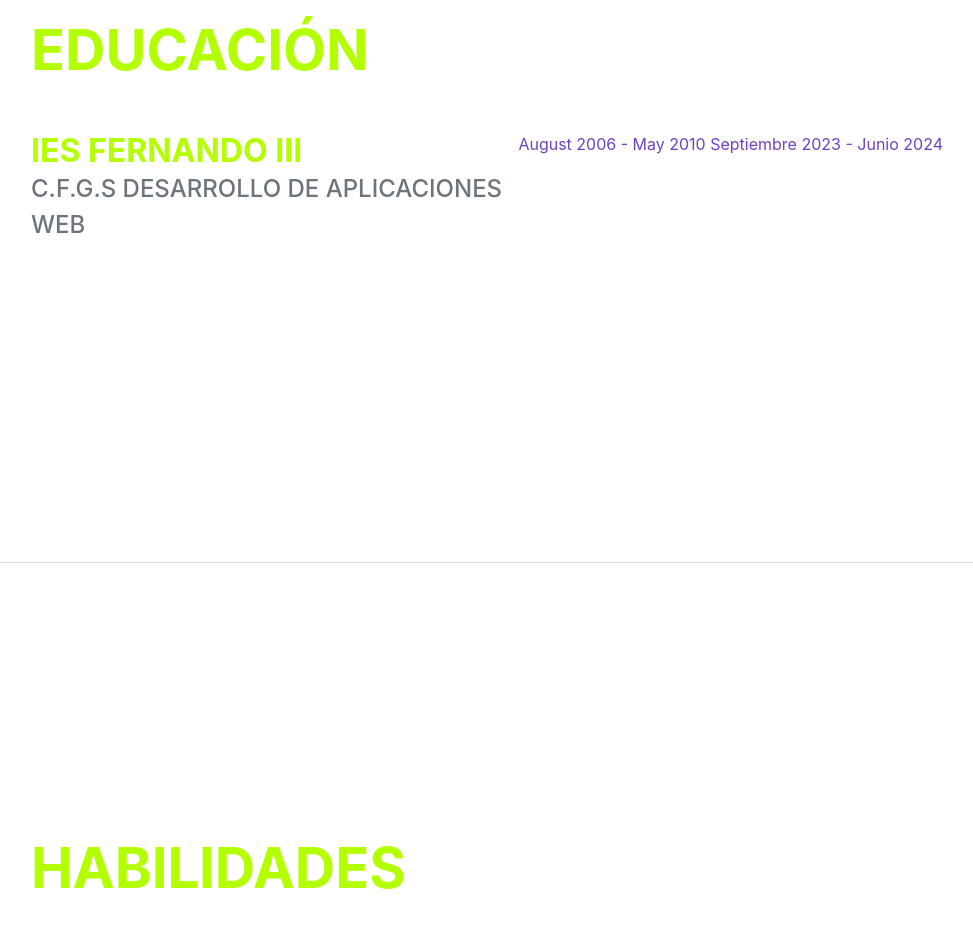
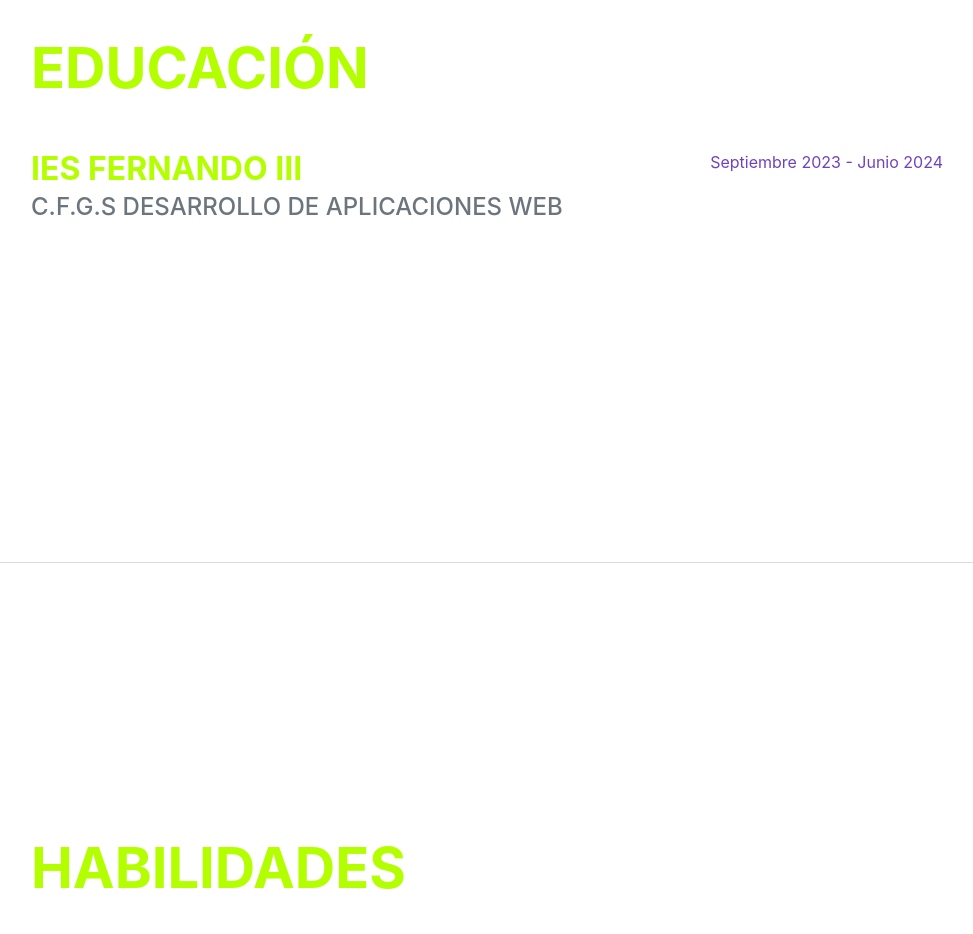
Before and after one commit to aordpeg2308/CVAOP, a plain HTML site: page index.html in a window 1280 px wide. Shown: the part 1040-1974 px from the top of the page, without its empty margins (289-1262 px from the left). Drawn offline with nearby package versions, Linux system fonts and the light colour scheme; a web font is replaced by a local one.

Commit message:
Update index.html

```diff
--- a/index.html
+++ b/index.html
@@ -68,9 +68,9 @@
                             <div class="subheading mb-3">C.F.G.S Desarrollo de Aplicaciones Web</div>
 
                         </div>
-                            <div class="flex-shrink-0"><span class="text-primary">August 2006 - May 2010</span>
+                            <div class="flex-shrink-0"><span class="text-primary">Septiembre 2023 - Junio 2024</span>
 
-                            <span class="text-primary">Septiembre 2023 - Junio 2024</span>
+                            <span class="text-primary"></span>
 
                         </div>
                         </div>
```
